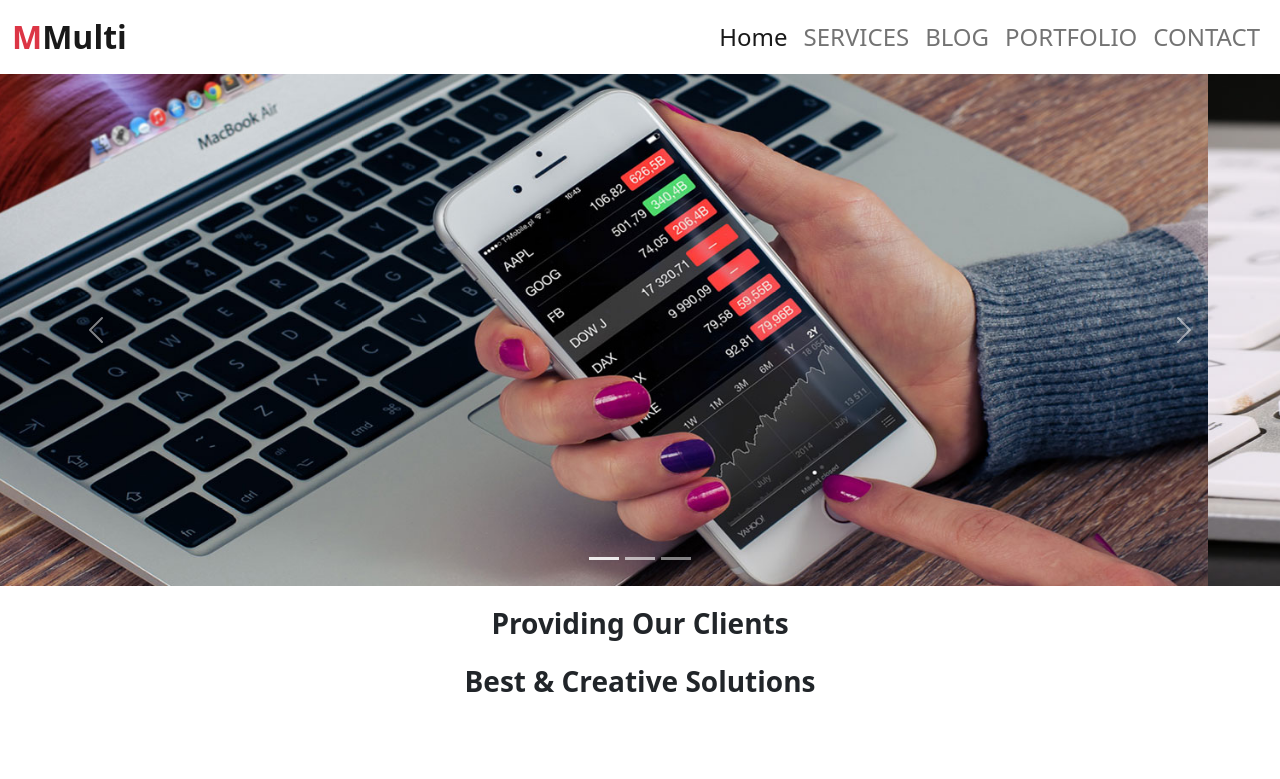
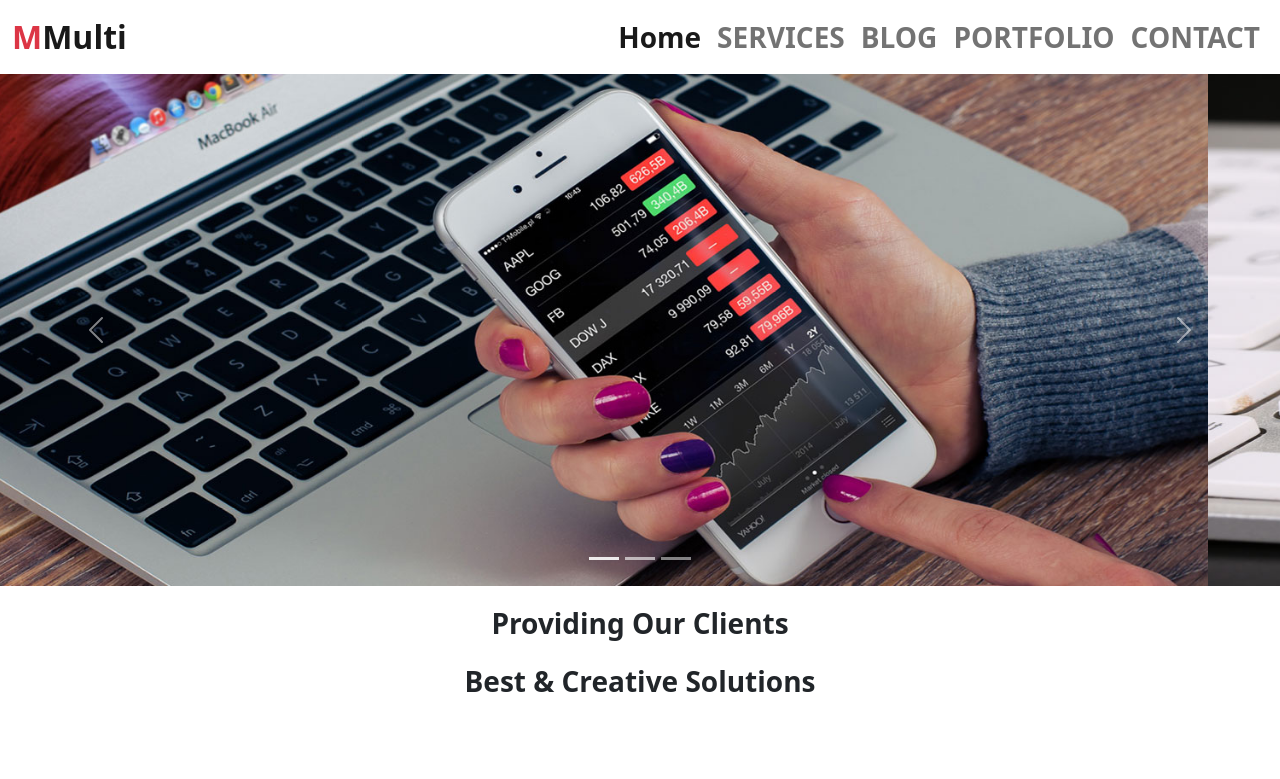
Before and after one commit to rohitkatbamna/roud12, a plain HTML site: page index.html in a window 1280 px wide. Shown: the top 779 px of the page. Drawn offline with nearby package versions, Linux system fonts and the light colour scheme.

Commit message:
28 jan 1st commit

```diff
--- a/index.html
+++ b/index.html
@@ -19,7 +19,7 @@
                     <span class="navbar-toggler-icon"></span>
                     </button>
                     <div class="collapse navbar-collapse" id="navbarNav">
-                        <ul class="navbar-nav ms-auto fs-4">
+                        <ul class="navbar-nav ms-auto fs-3 fw-bold">
                             <li class="nav-item">
                                 <a class="nav-link active" aria-current="page" href="#carouselExampleIndicators">Home</a>
                             </li>
```
